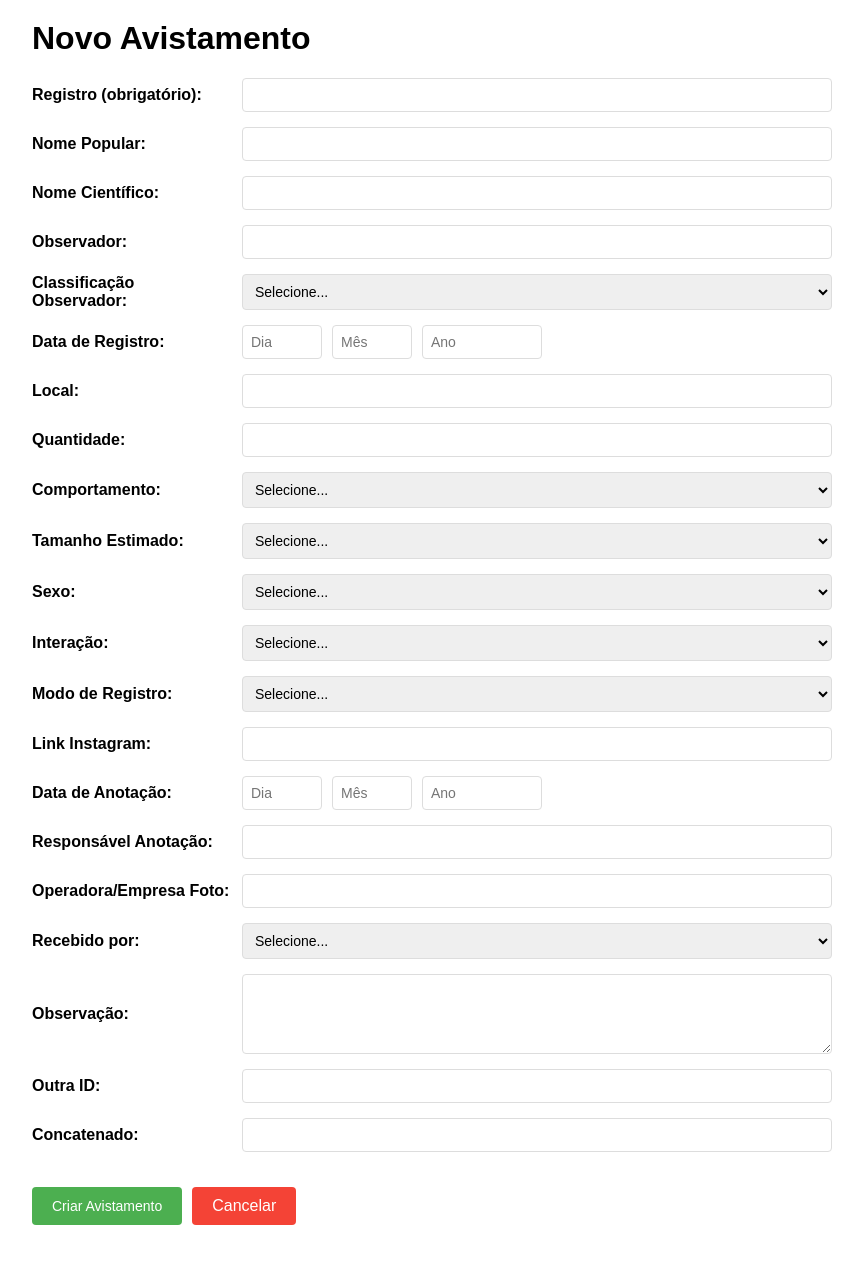
After one commit to gfickel/mergulho-virtual-project, a FastAPI app: template src/backend/templates/avistamentos/new.html in a window 1280 px wide. The commit adds this page. Shown: the whole page, without its empty margins (208-1071 px from the left). Run offline with FastAPI, Linux system fonts and the light colour scheme; the template is opened without the code that fills it, so the values that code supplies are empty.

Commit message:
Add new shark sighting

```diff
--- a/src/backend/templates/avistamentos/list.html
+++ b/src/backend/templates/avistamentos/list.html
@@ -5,6 +5,10 @@
 </head>
 <body>
     <h1>Lista de Avistamentos</h1>
+
+    <p>
+        <a href="/avistamentos/new" style="display:inline-block;padding:8px 14px;background:#4CAF50;color:#fff;text-decoration:none;border-radius:4px;">+ Novo avistamento</a>
+    </p>
 
     <form method="get" action="{{ url_for('list_avistamentos') }}">
         <label>
--- /dev/null
+++ b/src/backend/templates/avistamentos/new.html
@@ -0,0 +1,230 @@
+<html>
+<head>
+    <title>Novo Avistamento</title>
+    <link href="{{ url_for('static', path='/styles.css') }}" rel="stylesheet">
+    <style>
+        body {
+            font-family: Arial, sans-serif;
+            max-width: 800px;
+            margin: 0 auto;
+            padding: 20px;
+        }
+        form {
+            display: grid;
+            gap: 15px;
+        }
+        .form-group {
+            display: grid;
+            grid-template-columns: 200px 1fr;
+            gap: 10px;
+            align-items: center;
+        }
+        label {
+            font-weight: bold;
+        }
+        input[type="text"],
+        input[type="number"],
+        input[type="url"],
+        textarea,
+        select {
+            padding: 8px;
+            border: 1px solid #ddd;
+            border-radius: 4px;
+            font-size: 14px;
+        }
+        textarea {
+            min-height: 80px;
+            resize: vertical;
+        }
+        .form-actions {
+            grid-column: 1 / -1;
+            display: flex;
+            gap: 10px;
+            margin-top: 20px;
+        }
+        button {
+            padding: 10px 20px;
+            border: none;
+            border-radius: 4px;
+            cursor: pointer;
+            font-size: 14px;
+        }
+        button[type="submit"] {
+            background-color: #4CAF50;
+            color: white;
+        }
+        button[type="submit"]:hover {
+            background-color: #45a049;
+        }
+        .btn-cancel {
+            background-color: #f44336;
+            color: white;
+            text-decoration: none;
+            display: inline-block;
+            padding: 10px 20px;
+            border-radius: 4px;
+        }
+        .btn-cancel:hover {
+            background-color: #da190b;
+        }
+    </style>
+</head>
+<body>
+    <h1>Novo Avistamento</h1>
+
+    <form method="post" action="/avistamentos">
+        <div class="form-group">
+            <label for="registro">Registro (obrigatório):</label>
+            <input type="text" id="registro" name="registro" required>
+        </div>
+
+        <div class="form-group">
+            <label for="nome_popular">Nome Popular:</label>
+            <input type="text" id="nome_popular" name="nome_popular">
+        </div>
+
+        <div class="form-group">
+            <label for="nome_cientifico">Nome Científico:</label>
+            <input type="text" id="nome_cientifico" name="nome_cientifico">
+        </div>
+
+        <div class="form-group">
+            <label for="observador">Observador:</label>
+            <input type="text" id="observador" name="observador">
+        </div>
+
+        <div class="form-group">
+            <label for="classificacao_observador">Classificação Observador:</label>
+            <select id="classificacao_observador" name="classificacao_observador">
+                <option value="">Selecione...</option>
+                <option value="Guia">Guia</option>
+                <option value="Mergulhador">Mergulhador</option>
+                <option value="Fotógrafo">Fotógrafo</option>
+                <option value="Cientista">Cientista</option>
+                <option value="Morador">Morador</option>
+            </select>
+        </div>
+
+        <div class="form-group">
+            <label>Data de Registro:</label>
+            <div style="display: flex; gap: 10px;">
+                <input type="number" id="dia_registro" name="dia_registro" placeholder="Dia" min="1" max="31" style="width: 80px;">
+                <input type="number" id="mes_registro" name="mes_registro" placeholder="Mês" min="1" max="12" style="width: 80px;">
+                <input type="number" id="ano_registro" name="ano_registro" placeholder="Ano" style="width: 120px;">
+            </div>
+        </div>
+
+        <div class="form-group">
+            <label for="local">Local:</label>
+            <input type="text" id="local" name="local">
+        </div>
+
+        <div class="form-group">
+            <label for="quantidade">Quantidade:</label>
+            <input type="number" id="quantidade" name="quantidade" min="1">
+        </div>
+
+        <div class="form-group">
+            <label for="comportamento">Comportamento:</label>
+            <select id="comportamento" name="comportamento">
+                <option value="">Selecione...</option>
+                <option value="Nadando">Nadando</option>
+                <option value="Repouso">Repouso</option>
+                <option value="Alimentando-se">Alimentando-se</option>
+            </select>
+        </div>
+
+        <div class="form-group">
+            <label for="tamanho_estimado">Tamanho Estimado:</label>
+            <select id="tamanho_estimado" name="tamanho_estimado">
+                <option value="">Selecione...</option>
+                <option value="Pequeno">Pequeno</option>
+                <option value="Médio">Médio</option>
+                <option value="Grande">Grande</option>
+            </select>
+        </div>
+
+        <div class="form-group">
+            <label for="sexo">Sexo:</label>
+            <select id="sexo" name="sexo">
+                <option value="">Selecione...</option>
+                <option value="M">M</option>
+                <option value="F">F</option>
+                <option value="NA">NA</option>
+            </select>
+        </div>
+
+        <div class="form-group">
+            <label for="interacao">Interação:</label>
+            <select id="interacao" name="interacao">
+                <option value="">Selecione...</option>
+                <option value="Mergulho">Mergulho</option>
+                <option value="Snorkel">Snorkel</option>
+                <option value="Observação fora d'água">Observação fora d'água</option>
+            </select>
+        </div>
+
+        <div class="form-group">
+            <label for="modo_registro">Modo de Registro:</label>
+            <select id="modo_registro" name="modo_registro">
+                <option value="">Selecione...</option>
+                <option value="Foto">Foto</option>
+                <option value="Vídeo">Vídeo</option>
+            </select>
+        </div>
+
+        <div class="form-group">
+            <label for="link_instagram">Link Instagram:</label>
+            <input type="url" id="link_instagram" name="link_instagram">
+        </div>
+
+        <div class="form-group">
+            <label>Data de Anotação:</label>
+            <div style="display: flex; gap: 10px;">
+                <input type="number" id="dia_anotacao" name="dia_anotacao" placeholder="Dia" min="1" max="31" style="width: 80px;">
+                <input type="number" id="mes_anotacao" name="mes_anotacao" placeholder="Mês" min="1" max="12" style="width: 80px;">
+                <input type="number" id="ano_anotacao" name="ano_anotacao" placeholder="Ano" style="width: 120px;">
+            </div>
+        </div>
+
+        <div class="form-group">
+            <label for="responsavel_anotacao">Responsável Anotação:</label>
+            <input type="text" id="responsavel_anotacao" name="responsavel_anotacao">
+        </div>
+
+        <div class="form-group">
+            <label for="operadora_empresa_foto">Operadora/Empresa Foto:</label>
+            <input type="text" id="operadora_empresa_foto" name="operadora_empresa_foto">
+        </div>
+
+        <div class="form-group">
+            <label for="recebido_por">Recebido por:</label>
+            <select id="recebido_por" name="recebido_por">
+                <option value="">Selecione...</option>
+                <option value="Whatsapp">Whatsapp</option>
+                <option value="Instagram">Instagram</option>
+            </select>
+        </div>
+
+        <div class="form-group">
+            <label for="observacao">Observação:</label>
+            <textarea id="observacao" name="observacao"></textarea>
+        </div>
+
+        <div class="form-group">
+            <label for="outra_ID">Outra ID:</label>
+            <input type="text" id="outra_ID" name="outra_ID">
+        </div>
+
+        <div class="form-group">
+            <label for="concatenado">Concatenado:</label>
+            <input type="text" id="concatenado" name="concatenado" readonly>
+        </div>
+
+        <div class="form-actions">
+            <button type="submit">Criar Avistamento</button>
+            <a href="/avistamentos" class="btn-cancel">Cancelar</a>
+        </div>
+    </form>
+</body>
+</html>
```
